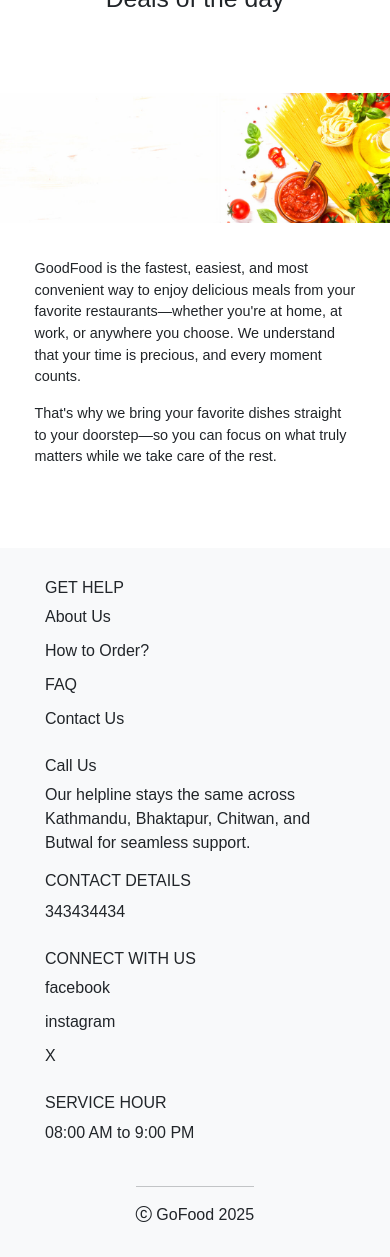
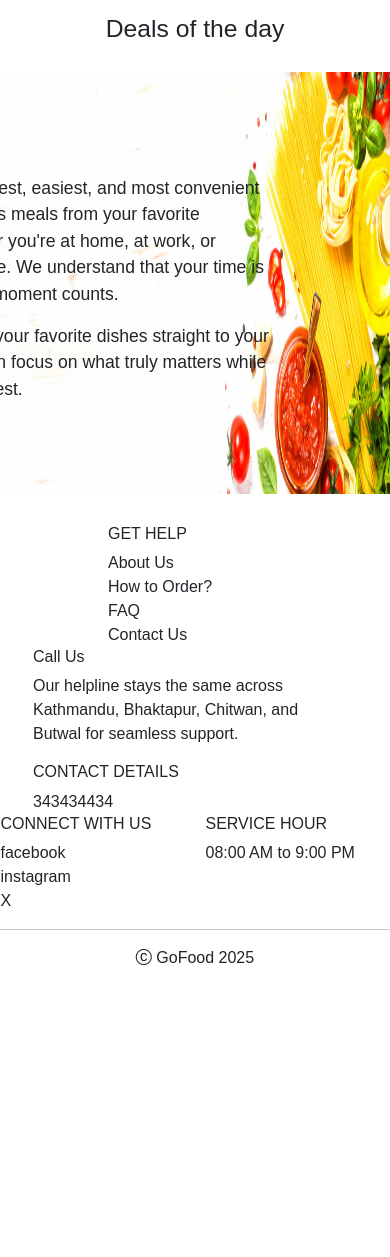
Before and after one commit to cloudsamrajya/GoFood, a PHP site: page /Backend/index.php in a window 390 px wide. Shown: the part 527-1784 px from the top of the page. After the commit the page ends 1492 px from the top, so only its background shows below. Run offline with PHP 8.4, Linux system fonts and the light colour scheme; data that the repository does not hold is empty.

Commit message:
reverting the responsive changes

```diff
--- a/Backend/index.php
+++ b/Backend/index.php
@@ -15,10 +15,8 @@ if(isset($_SESSION['message'])){
     <title>
         Home Page
     </title>
-    <!-- Add viewport meta tag for responsiveness -->
-    <meta name="viewport" content="width=device-width, initial-scale=1.0">
+    </head>
     <link rel="stylesheet" href="../style.css">
-    </head>
     <body>
         <!-- Menu section starts -->
 
@@ -27,9 +25,11 @@ if(isset($_SESSION['message'])){
 
         <!-- Menu section ends -->
 
+
+
         <!-- Main content section starts -->
-        <section class="section-2">
-      <img class="banner-image" src="../Images/banner3.jpg" alt="" />
+        <section class="section-2 ">
+      <img style="width: 100%; height: 50vh" src="../Images/banner3.jpg" alt="" />
       <div class="search-container">
         <form method="GET" action="search.php" class="search-form">
         <input type="text" name="query" class="search-bar" placeholder="Food or Restaurant" />
@@ -38,26 +38,77 @@ if(isset($_SESSION['message'])){
       </div>
     </section>
     <main class="featured-product">
-      <div class="section-title">
-        <h2>Deals of the day</h2>
-      </div>
+      <span style="display: flex; justify-content: center"
+        ><h2>Deals of the day</h2></span
+      >
       <?php $restaurants = $conn-> query("SELECT * FROM restaurant") -> fetchAll() ?>  <!-- restaurants   -->
 
       <div class="product-container">
         <?php foreach($restaurants as $r): ?>
-        <div class="featured-product-div">
-          <a class="anchor" href="restaurant.php?restaurant_id=<?php echo $r['restaurant_id']; ?>">
+        <div class="featured-product-div" >
+          <a class="anchor"  href="restaurant.php?restaurant_id=<?php echo $r['restaurant_id']; ?>">
+          <div class="featured-product-div-img" style="cursor: pointer;">
+            <img
+              class="featured-img"
+              src="<?php echo $r['image']; ?>"
+              alt=""
+            />
+          </div>
+          <div class="featured-product-div-title" style="cursor: pointer;"><?php echo $r['name'] ?></div>
+          </a>
+        </div>
+        <?php endforeach ?>
+
+        <!-- <div class="featured-product-div">
           <div class="featured-product-div-img">
             <img
               class="featured-img"
-              src="<?php echo $r['image']; ?>"
-              alt="<?php echo $r['name']; ?>"
+              src="https://www.creativefabrica.com/wp-content/uploads/2019/10/30/1572425829/Daddys-Kitchen-580x386.jpg"
+              alt=""
             />
           </div>
-          <div class="featured-product-div-title"><?php echo $r['name'] ?></div>
-          </a>
+          <div class="featured-product-div-title">Daddy's Kitchen</div>
         </div>
-        <?php endforeach ?>
+        <div class="featured-product-div">
+          <div class="featured-product-div-img">
+            <img
+              class="featured-img"
+              src="https://apps.pokharafooddelivery.com/assets/img/slider/1737009409exK7tRlgmc.jpeg"
+              alt=""
+            />
+          </div>
+          <div class="featured-product-div-title">Momo</div>
+        </div>
+        <div class="featured-product-div">
+          <div class="featured-product-div-img">
+            <img
+              class="featured-img"
+              src="https://apps.pokharafooddelivery.com/assets/img/slider/1736254026fhIGEqUW8R.png"
+              alt=""
+            />
+          </div>
+          <div class="featured-product-div-title">Momo</div>
+        </div>
+        <div class="featured-product-div">
+          <div class="featured-product-div-img">
+            <img
+              class="featured-img"
+              src="https://apps.pokharafooddelivery.com/assets/img/slider/1707218083sg19xV3e04.png"
+              alt=""
+            />
+          </div>
+          <div class="featured-product-div-title">Momo</div>
+        </div>
+        <div class="featured-product-div">
+          <div class="featured-product-div-img">
+            <img
+              class="featured-img"
+              src="https://apps.pokharafooddelivery.com/assets/img/slider/1719566872no9n76PI8f.png"
+              alt=""
+            />
+          </div>
+          <div class="featured-product-div-title">Momo</div>
+        </div> -->
       </div>
     </main>
     <section class="section-3">
@@ -66,14 +117,18 @@ if(isset($_SESSION['message'])){
           <img src="../Images/banner2.jpg" alt="" id="banner1" />
         </div>
         <div class="section-3-about">
-          <p>
+          <p
+            style="font-family: Arial, Helvetica, sans-serif; font-size: 1.1rem"
+          >
             GoodFood is the fastest, easiest, and most convenient way to enjoy
             delicious meals from your favorite restaurants—whether you're at
             home, at work, or anywhere you choose. We understand that your time
             is precious, and every moment counts.
           </p>
-          <p>
-            That's why we bring your favorite dishes straight to your
+          <p
+            style="font-family: Arial, Helvetica, sans-serif; font-size: 1.1rem"
+          >
+            That’s why we bring your favorite dishes straight to your
             doorstep—so you can focus on what truly matters while we take care
             of the rest.
           </p>
@@ -104,17 +159,23 @@ if(isset($_SESSION['message'])){
         .open_modal{
             visibility: visible;
             opacity: 1;
+
         }
         .logincontainer{
-            height: auto;
-            width: 90%;
-            max-width: 400px;
+
+            height: 80%;
+            width: 30%;
             border-radius: 5px;
             background-color: white;
-            padding: 20px 0;
+
+
+
+
         }
         .logincontainer form{
-            height: auto;
+            /* background-color: red; */
+
+        height: 80%;
         width: 100%;
         padding: 30px;
         background-color: white;
@@ -122,36 +183,43 @@ if(isset($_SESSION['message'])){
         flex-direction: column;
         gap: 20px;
         border-radius: 5px;
-            position: relative;
+        position: relative; /
+
         }
         .btn-x{
             position: absolute;
         top: 10px;
-            right: 20px;
+        right:20px;
         font-size: 1.5rem;
         background: none;
         border: none;
         cursor: pointer;
+
+
         }
         .register-div{
           text-align: center;
           margin-top: 1.3rem;
         }
+
      </style>
      <!--- modal -->
      <!-- Parent -->
     <div class='modalcontainer'>
         <!-- modal child -->
         <div class="logincontainer">
+
+
             <!-- logincontainer  child --->
             <!--- form --->
         <form action="entering.php" method="POST">
-        <button type="button" class="btn-x" onclick="closemodal()">&times;</button>
+        <button type="button"  class="btn-x" onclick="closemodal()">&times;</button>
 
         <!-- email -->
         <div class="mb-1 mt-3">
   <label for="exampleFormControlInput1" class="form-label">Email address</label>
   <input type="email" class="form-control" name="email" id="exampleFormControlInput1" placeholder="name@example.com">
+
 </div>
 
 <!--- password -->
@@ -163,26 +231,32 @@ if(isset($_SESSION['message'])){
 </div>
 
 <div class="col-auto mt-3">
-            <button type="submit" name="submit" class="btn btn-primary mb-3 mx-auto d-block" style="width: 80%;">Login</button>
+    <button type="submit" name="submit" class="btn btn-primary mb-3 mx-auto d-block " style="width: 80%;">Login</button>
   </div>
  <!--  If the login credentials are incorrect  it moves to same page  --->
  <?php if(isset($_SESSION['login_error'])): ?>
         <p style="color: red;"><?= $_SESSION['login_error'] ?></p>
     <?php endif; ?>
 <!--  End of login credentials section  --->
+
+
     </form>
     <!---register here -->
       <div class="register-div">
-        <span>Don't have an account?</span> <a href="form.php" target="_blank">Register here</a>
+     <span>Don't have an account?</span> <a href="form.php" target="_blank" >Register here</a>
       </div>
         </div>
+
     </div>
 
         <!-- Main content section ends -->
 
+
+
         <!-- Footer section starts -->
+
+        <!-- Footer section ends -->
          <?php include 'footer.php' ?>
-        <!-- Footer section ends -->
 
          <script>
           const modalcontainer = document.querySelector('.modalcontainer')
@@ -190,6 +264,7 @@ if(isset($_SESSION['message'])){
           function openmodal(){
             modalcontainer.classList.add('open_modal');
             document.body.classList.add('modal-open');
+
           }
 
           function closemodal(){
@@ -209,6 +284,8 @@ if(isset($_SESSION['message'])){
             openmodal();
         <?php endif; ?>
     });
+
+
          </script>
     </body>
 </html>
--- a/style.css
+++ b/style.css
@@ -1,268 +1,207 @@
 * {
   margin: 0;
   padding: 0;
-  box-sizing: border-box;
   font-family: Arial, Helvetica, sans-serif;
 }
 
-/* Base Styles */
-body {
-  overflow-x: hidden;
-}
-
-/* Navigation Styles */
 .navigation-bar {
+  /* background-color: #dfe6e9; */
   background-color: white;
   display: flex;
   justify-content: space-between;
   align-items: center;
   top: 0%;
   z-index: 1;
+
   position: sticky;
-  padding: 0 15px;
-  width: 100%;
-  box-shadow: 0 2px 5px rgba(0, 0, 0, 0.1);
 }
-
 .navigation-bar img {
-  margin: 10px 0;
-  max-height: 50px;
-  width: auto;
+  margin: 10px 0 10px 10px;
 }
-
 .nav-buttons {
+  margin-right: 20px;
   display: flex;
-  gap: 15px;
+  /* background-color: green; */
+  gap: 30px;
 }
-
 .btn-cart {
+  border: none;
+  font-size: 20px;
+  background-color: white;
   border: 1px solid black;
-  padding: 8px 12px;
-  font-size: 16px;
+  padding: 10px;
+  font-size: 20px;
   border-radius: 5px;
-  background-color: white;
   transition: background-color 0.3s ease, color 0.3s ease;
-  cursor: pointer;
 }
-
 .btn-login {
   border: none;
   color: white;
   background-color: #d63031;
-  font-size: 16px;
+  font-size: 20px;
   border-radius: 5px;
-  padding: 8px 12px;
-  cursor: pointer;
+  padding: 10px;
 }
-
 #logo-gofood {
   cursor: pointer;
 }
-
 .btn-cart:hover {
   background-color: #718093;
   color: white;
   border: none;
 }
-
-/* Banner Section */
 .section-2 {
-  height: auto;
-  width: 100%;
+  height: 50vh;
+  /* background-color: #c44569; */
+  width: auto;
   display: flex;
   justify-content: center;
   align-items: center;
   position: relative;
 }
-
-.banner-image {
-  width: 100%;
-  height: 50vh;
-  object-fit: cover;
-}
-
 .search-bar {
   width: 70%;
   border: none;
-  height: 50px;
+  height: 8vh;
   outline: none;
-  font-size: 16px;
-  padding: 0 20px;
+  font-size: 20px;
+  font-family: monospace;
+  padding-left: 20px;
+  padding-right: 20px;
 }
-
 .btn-search {
-  font-size: 16px;
+  font-family: "Times New Roman", Times, serif;
+  font-size: 20px;
   border: none;
   width: 30%;
-  height: 50px;
+  height: 8vh;
   background-color: #1e272e;
   color: white;
-  cursor: pointer;
 }
-
 .search-container {
   border-radius: 5px;
   display: flex;
-  width: 80%;
-  max-width: 800px;
+  width: 60%;
   overflow: hidden;
   position: absolute;
 }
-
 .search-form {
   width: 100%;
   display: flex;
 }
-
-/* Featured Products Section */
 .featured-product {
-  padding: 30px 15px;
+  /* background-color: red; */
+  padding-top: 15px;
   width: 100%;
-}
-
-.section-title {
-  text-align: center;
-  margin-bottom: 20px;
+  height: auto;
 }
 
 .product-container {
   width: 80%;
-  max-width: 1200px;
+  /* background-color: yellow; */
   display: grid;
   grid-template-columns: repeat(3, 1fr);
-  gap: 20px;
-  margin: 0 auto;
+  /* gap: 10px; */
+  margin: 0px auto;
 }
-
-/* Fixed the image display to match original style */
 .featured-img {
   object-fit: cover;
   height: 100%;
   width: 100%;
 }
-
 .featured-product-div {
   display: flex;
-  flex-direction: column;
+  flex-wrap: wrap;
+  padding: 10px;
+
   height: 410px;
-  width: 100%;
-  max-width: 360px;
-  margin: 0 auto;
-  padding: 10px;
+  width: 360px;
+  /* background-color: green; */
+  /* border: 3px solid black; */
 }
-
 .featured-product-div-img {
+  /* background-color: aqua; */
   height: 330px;
   width: 330px;
-  max-width: 100%;
-  margin: 0 auto;
 }
-
 .featured-product-div-title {
+  /* background-color: black; */
   width: 330px;
-  max-width: 100%;
   height: 60px;
-  margin: 0 auto;
   background-color: white;
   display: flex;
   justify-content: center;
   align-items: center;
-  font-weight: bold;
 }
-
-/* About Section */
 #banner1 {
   width: 100%;
-  height: auto;
-  max-height: 50vh;
-  object-fit: cover;
+  /* position: absolute; */
+  height: 50vh;
 }
 
 .section-3-about {
-  padding: 20px;
-  width: 100%;
-  max-width: 600px;
+  height: 72px;
+  width: 450px;
   position: absolute;
   top: 50%;
-  left: 10%;
-  transform: translateY(-50%);
-  background-color: rgba(255, 255, 255, 0.8);
-  border-radius: 8px;
+  left: 50%;
+  transform: translate(-80%, -150%);
+}
+.section-3-container {
+  position: relative;
+  /* background-color: red; */
+  max-height: auto;
+}
+.section-3 {
+  padding-top: 20px;
+}
+.section-footer {
+  /* background-color: red; */
+  padding-top: 30px;
+}
+.footer-container li {
+  list-style-type: none;
+}
+.col {
+  /* border: 1px solid black;
+  background-color: yellow; */
+  max-width: 100%;
+}
+.col-child {
+  /* border: 1px solid black; */
+  width: 150px;
+  margin: 0px auto;
+  text-align: left;
+}
+.exception {
+  width: 300px;
+}
+.exception2 {
+  min-width: 170px;
 }
 
-.section-3-about p {
-  font-size: 1rem;
-  margin-bottom: 15px;
+.row {
+  width: 100%;
 }
-
-.section-3-container {
-  position: relative;
-  width: 100%;
-  overflow: hidden;
-}
-
-.section-3 {
-  padding: 30px 0;
-}
-
-/* Footer Section */
-.section-footer {
-  padding: 30px 15px;
-  background-color: #f8f9fa;
-}
-
-.footer-container {
-  display: flex;
-  flex-wrap: wrap;
-  justify-content: space-around;
-  max-width: 1200px;
-  margin: 0 auto;
-}
-
-.footer-container li {
-  list-style-type: none;
-  margin-bottom: 10px;
-}
-
-.col {
-  flex: 1;
-  min-width: 200px;
-  margin: 15px 0;
-}
-
-.col-child {
-  width: 100%;
-  max-width: 300px;
-  margin: 0 auto;
-  text-align: left;
-}
-
-/* Table Styles */
 .table-container {
-  padding: 20px;
+  height: auto;
+  /* background-color: red; */
   display: flex;
   justify-content: center;
-  overflow-x: auto;
 }
+.tbl {
+  /* border: 1px solid black; */
 
-.tbl {
   width: 100%;
-  max-width: 1200px;
-  margin: 20px 0;
+  margin: 20px 50px;
   box-shadow: 0 0 20px rgba(0, 0, 0, 0.1);
   border-radius: 10px;
   overflow: hidden;
-  border-collapse: collapse;
 }
-
 .anchor {
   text-decoration: none;
   color: black;
-  display: block;
-  width: 100%;
-  height: 100%;
 }
-
 .tbl th {
   background-color: #ff6b6b;
   color: white;
@@ -271,206 +210,21 @@ body {
   text-transform: uppercase;
   letter-spacing: 1px;
 }
-
 .tbl tr:hover {
   background-color: #fff8f8;
   transform: scale(1.01);
 }
-
 .tbl td {
-  padding: 12px 15px;
+  padding: 12px 25px;
 }
-
 .tbl tr {
   transition: all 0.3s ease;
 }
-
 .tbl tr.no-hover {
   transform: none;
 }
-
 .tbl button {
   outline: none;
   border: none;
   background: transparent;
-  cursor: pointer;
 }
-
-/* Login Modal Styles */
-.form-control {
-  width: 100%;
-  padding: 10px;
-  border: 1px solid #ddd;
-  border-radius: 4px;
-}
-
-.btn-primary {
-  background-color: #d63031;
-  color: white;
-  border: none;
-  padding: 10px;
-  border-radius: 5px;
-  cursor: pointer;
-}
-
-.form-text {
-  font-size: 12px;
-  color: #666;
-}
-
-.form-label {
-  font-weight: bold;
-  margin-bottom: 5px;
-  display: block;
-}
-
-/* Responsive Media Queries */
-@media screen and (max-width: 1200px) {
-  .product-container {
-    grid-template-columns: repeat(3, 1fr);
-    width: 90%;
-  }
-
-  .featured-product-div {
-    max-width: 320px;
-  }
-
-  .featured-product-div-img,
-  .featured-product-div-title {
-    max-width: 300px;
-    width: 100%;
-  }
-}
-
-@media screen and (max-width: 992px) {
-  .product-container {
-    grid-template-columns: repeat(2, 1fr);
-  }
-
-  .search-container {
-    width: 90%;
-  }
-
-  .section-3-about {
-    left: 50%;
-    transform: translate(-50%, -50%);
-    width: 80%;
-    max-width: 500px;
-  }
-}
-
-@media screen and (max-width: 768px) {
-  .nav-buttons {
-    gap: 10px;
-  }
-
-  .btn-cart,
-  .btn-login {
-    font-size: 14px;
-    padding: 6px 10px;
-  }
-
-  .search-bar {
-    height: 40px;
-    font-size: 14px;
-  }
-
-  .btn-search {
-    height: 40px;
-    font-size: 14px;
-  }
-
-  .banner-image {
-    height: 40vh;
-  }
-
-  .product-container {
-    width: 95%;
-  }
-
-  .featured-product-div {
-    height: 380px;
-  }
-
-  .featured-product-div-img {
-    height: 300px;
-  }
-
-  .section-3-about {
-    padding: 15px;
-  }
-
-  .section-3-about p {
-    font-size: 0.9rem;
-  }
-}
-
-@media screen and (max-width: 576px) {
-  .navigation-bar {
-    flex-direction: column;
-    padding: 10px;
-  }
-
-  .nav-buttons {
-    margin: 10px 0;
-    width: 100%;
-    justify-content: center;
-  }
-
-  .search-container {
-    width: 95%;
-  }
-
-  .search-form {
-    flex-direction: column;
-  }
-
-  .search-bar {
-    width: 100%;
-    border-radius: 5px 5px 0 0;
-  }
-
-  .btn-search {
-    width: 100%;
-    border-radius: 0 0 5px 5px;
-  }
-
-  .product-container {
-    grid-template-columns: 1fr;
-  }
-
-  .featured-product-div,
-  .featured-product-div-img,
-  .featured-product-div-title {
-    margin: 0 auto;
-  }
-
-  .section-3-about {
-    position: relative;
-    top: 0;
-    left: 0;
-    transform: none;
-    max-width: none;
-    width: 90%;
-    margin: 20px auto;
-    background-color: white;
-  }
-
-  #banner1 {
-    max-height: 30vh;
-  }
-
-  .tbl td,
-  .tbl th {
-    padding: 8px;
-  }
-
-  .logincontainer {
-    width: 95%;
-    padding: 15px 0;
-  }
-
-  .logincontainer form {
-    padding: 20px 15px;
-  }
-}
```
Lines whose indentation alone changed are shown as unchanged.
